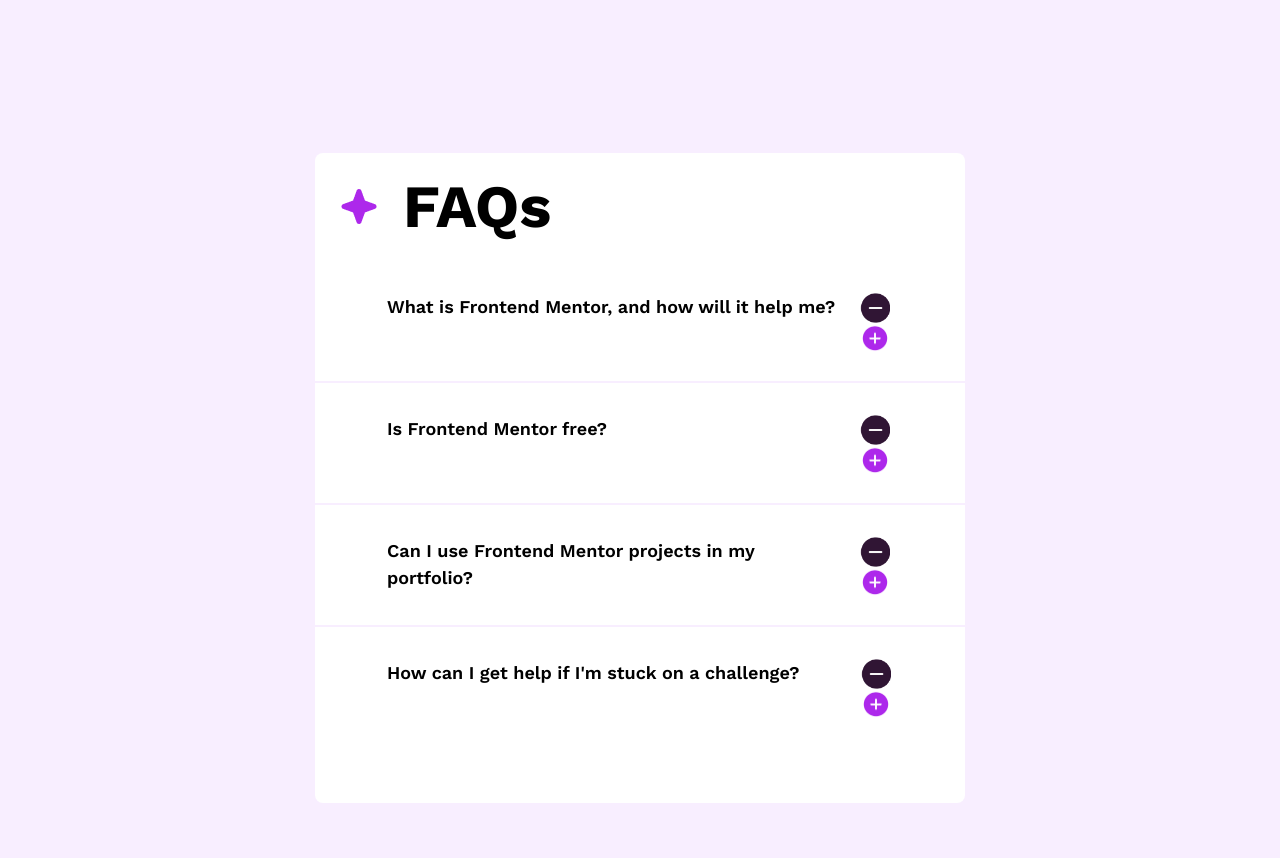
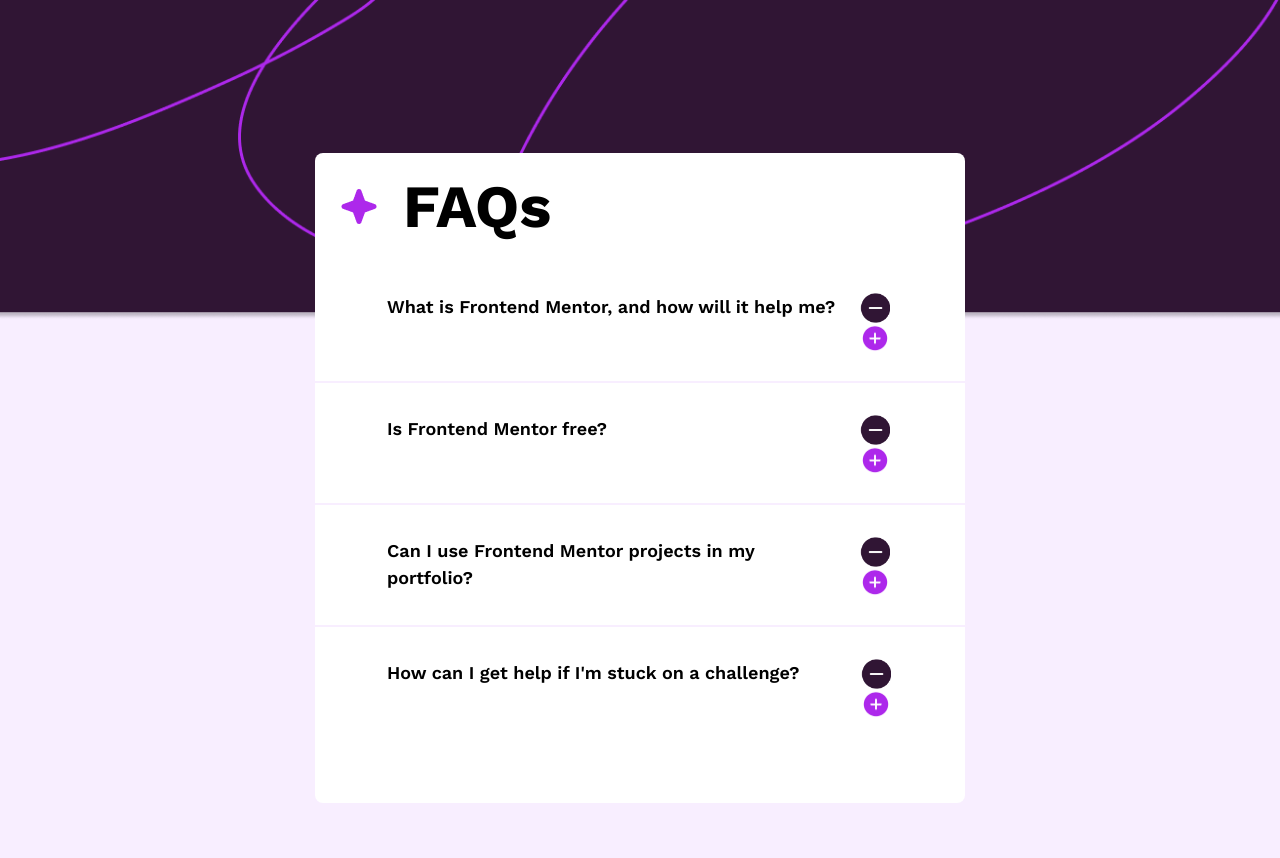
Before and after one commit to isimane/FaQs-Accordion, a plain HTML site: page index.html in a window 1280 px wide. Drawn offline with nearby package versions, Linux system fonts and the light colour scheme; files whose address does not match are found by name.

Commit message:
Update index.html

```diff
--- a/index.html
+++ b/index.html
@@ -38,7 +38,7 @@
 
 </head>
 <body class="bg-lightpink font-Wsans">
-    <header class="bg-[url('images/background.png')] lg:bg-cover bg-no-repeat bg-center h-[232px] lg:h-[320px] "></header>
+    <header class="bg-[url('/background.png')] lg:bg-cover bg-no-repeat bg-center h-[232px] lg:h-[320px] "></header>
     <main class="flex justify-center relative top-[-142.5px] pb-[10%] lg:top-[-167.5px]">
       <div class="w-[327px] h-[527px] lg:w-[650px] lg:h-[650px] bg-white rounded-lg ">
           <div class="flex items-center gap-6 p-6 ">
```
